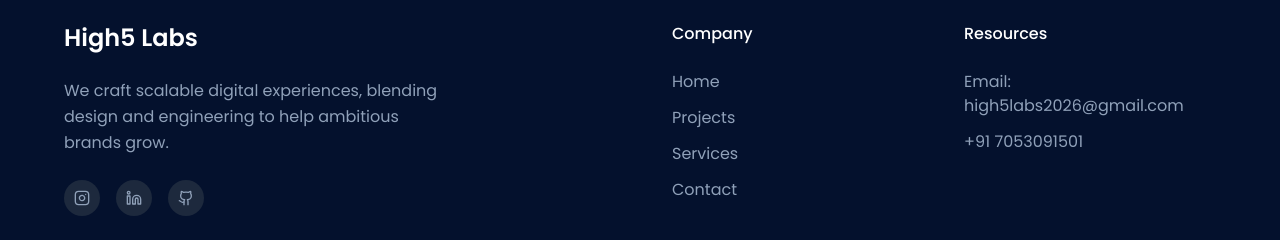
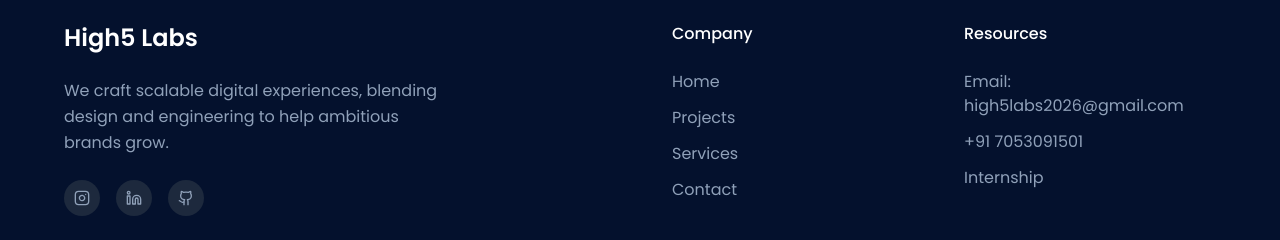
Before and after one commit to vincentdkafka/High5-Labs, a Next.js app: page / in a window 1280 px wide. Shown: the part 4798-5038 px from the top of the page. Built offline with nearby package versions, Linux system fonts and the light colour scheme.

Commit message:
semi final 2

```diff
--- a/app/_components/Footer.jsx
+++ b/app/_components/Footer.jsx
@@ -21,7 +21,6 @@ export default function Footer() {
               We craft scalable digital experiences, blending design and
               engineering to help ambitious brands grow.
             </p>
-
 
             <div className="flex gap-4 mt-6">
               {socialLinks.map((item, i) => {
@@ -75,15 +74,30 @@ export default function Footer() {
             <div>
               <h3 className="text-white font-medium mb-6">Resources</h3>
               <ul className="space-y-3">
-                {["Email: high5labs2026@gmail.com", "+91 7053091501"].map(
-                  (item, i) => (
+                {[
+                  "Email: high5labs2026@gmail.com",
+                  "+91 7053091501",
+                  "Internship",
+                ].map((item, i) => {
+                  const isInternship = item === "Internship";
+
+                  return (
                     <li key={i}>
-                      <a href="#" className="hover:text-white transition">
+                      <a
+                        href={
+                          isInternship
+                            ? "https://docs.google.com/forms/d/e/1FAIpQLSdxl1RS6McFBFpkxbUXkXN0dAQ0DfGuhSRW3nMxjs8aMW0FZA/viewform"
+                            : "#Home"
+                        }
+                        target={isInternship ? "_blank" : undefined}
+                        rel={isInternship ? "noopener noreferrer" : undefined}
+                        className="hover:text-white transition"
+                      >
                         {item}
                       </a>
                     </li>
-                  ),
-                )}
+                  );
+                })}
               </ul>
             </div>
           </div>
```
